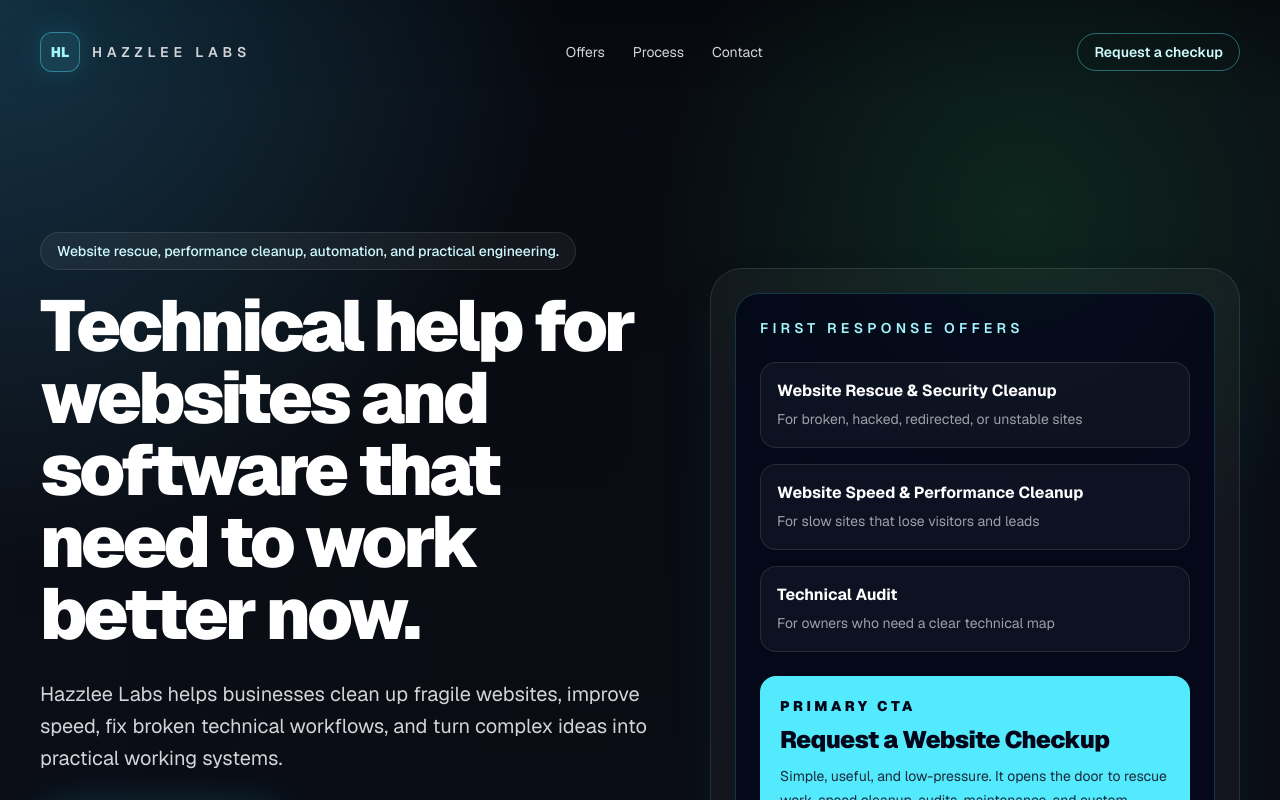
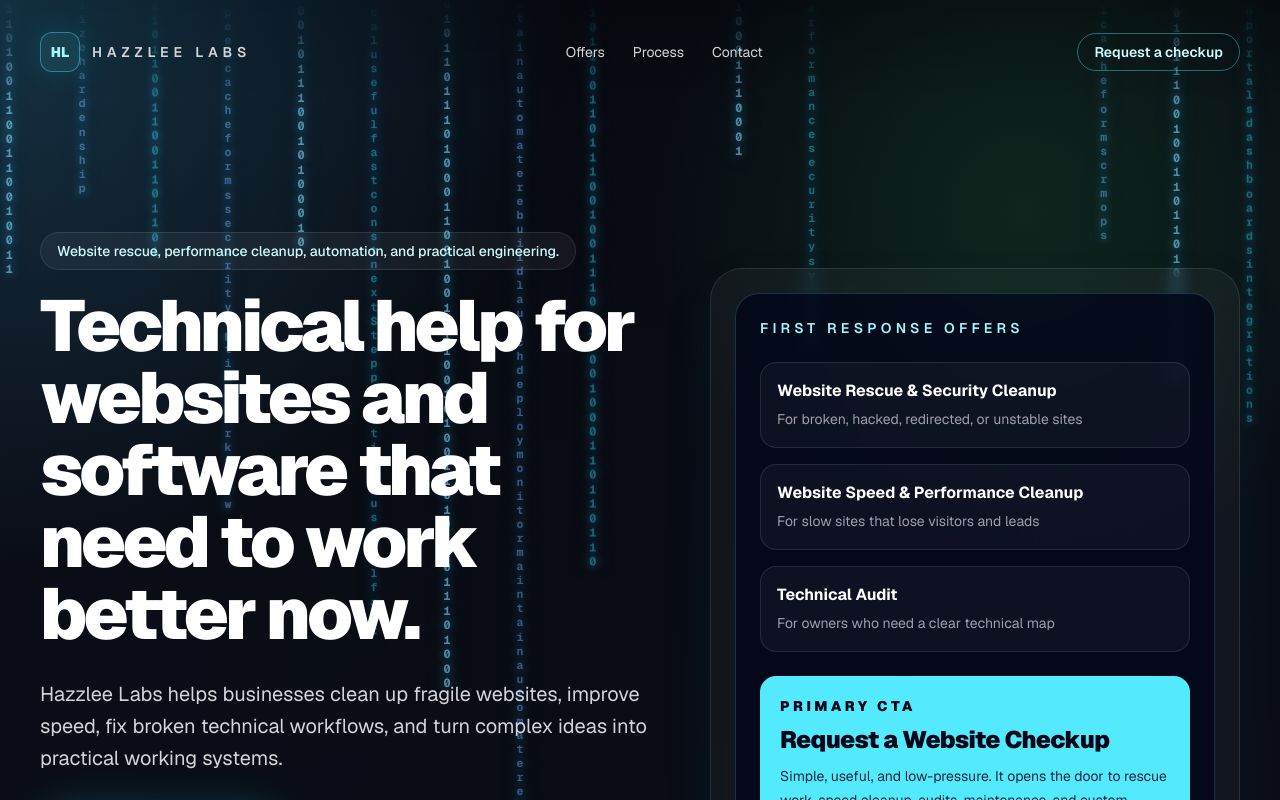
Before and after one commit to Hazzlee-lab/hazzlee-labs-website, a Next.js app: page / in a window 1280 px wide. Shown: the top 800 px of the page. Built offline with nearby package versions, Linux system fonts and the light colour scheme.

Commit message:
Increase hero matrix rain clarity

```diff
--- a/src/app/globals.css
+++ b/src/app/globals.css
@@ -59,21 +59,21 @@ a {
 
 .matrix-rain__column {
   position: absolute;
-  top: -30%;
-  width: 1rem;
-  color: rgba(125, 211, 252, 0.68);
+  top: -40%;
+  width: 1.15rem;
+  color: rgba(125, 211, 252, 0.74);
   font-family: var(--font-geist-mono), "SFMono-Regular", Consolas, monospace;
-  font-size: 0.78rem;
-  font-weight: 600;
-  letter-spacing: 0.08em;
-  line-height: 1.55;
-  text-shadow: 0 0 14px rgba(56, 189, 248, 0.36);
+  font-size: 0.74rem;
+  font-weight: 700;
+  letter-spacing: 0;
+  line-height: 1.22;
+  text-align: center;
+  text-shadow: 0 0 10px rgba(56, 189, 248, 0.7), 0 0 22px rgba(14, 165, 233, 0.35);
   transform: translate3d(0, -18%, 0);
-  writing-mode: vertical-rl;
   animation-name: matrix-fall;
   animation-timing-function: linear;
   animation-iteration-count: infinite;
-  white-space: nowrap;
+  white-space: pre;
 }
 
 .matrix-rain__column:nth-child(2n) {
@@ -92,7 +92,7 @@ a {
   }
 
   to {
-    transform: translate3d(0, 118%, 0);
+    transform: translate3d(0, 85%, 0);
   }
 }
 
--- a/src/app/page.tsx
+++ b/src/app/page.tsx
@@ -37,18 +37,24 @@ const processSteps = [
 ];
 
 const matrixColumns = [
-  "010010 1101 001011 1010 011001 1001 0011",
-  "function rescue() { stabilize(); harden(); ship(); }",
-  "101101 0010 111000 0101 100110 0110 1101",
-  "audit.speed.cache.forms.security.uptime.workflow",
-  "001101 1110 010010 1001 011100 1010 0010",
-  "const nextStep = practical + useful + fast;",
-  "110010 0111 100101 0011 010110 1110 1000",
-  "deploy.monitor.maintain.automate.rebuild.launch",
-  "011011 1001 001110 1110 010001 1011 0110",
-  "if (site.broken) { rescue(site); }",
-  "100110 0101 111001 0010 101100 0111 0001",
-  "leads.forms.analytics.performance.security.systems",
+  "0100101101001011101001100110010011",
+  "functionrescuestabilizehardenship",
+  "1011010010111000010110011001101101",
+  "auditspeedcacheformssecurityuptimeworkflow",
+  "0011011110010010100101110010100010",
+  "constnextSteppracticalusefulfast",
+  "1100100111100101001101011011101000",
+  "deploymonitormaintainautomaterebuildlaunch",
+  "0110111001001110111001000110110110",
+  "ifsitebrokenrescuesite",
+  "10011001011110010010110001110001",
+  "leadsformsanalyticsperformancesecuritysystems",
+  "01010111001001101100101110100101",
+  "buildfixshipmeasureimprove",
+  "11100010110100100111101001011010",
+  "dnscdnsslcacheformscrmops",
+  "00101101011100100110110100111010",
+  "automationportalsdashboardsintegrations",
 ];
 
 export default function Home() {
@@ -64,12 +70,12 @@ export default function Home() {
                 key={`${column}-${index}`}
                 className="matrix-rain__column"
                 style={{
-                  animationDelay: `${index * -1.6}s`,
-                  animationDuration: `${18 + (index % 5) * 3}s`,
-                  left: `${index * 8.8}%`,
+                  animationDelay: `${index * -1.15}s`,
+                  animationDuration: `${12 + (index % 5) * 2.5}s`,
+                  left: `${index * 5.7}%`,
                 }}
               >
-                {column}
+                {Array.from(`${column}${column}`).join("\n")}
               </span>
             ))}
           </div>
```
